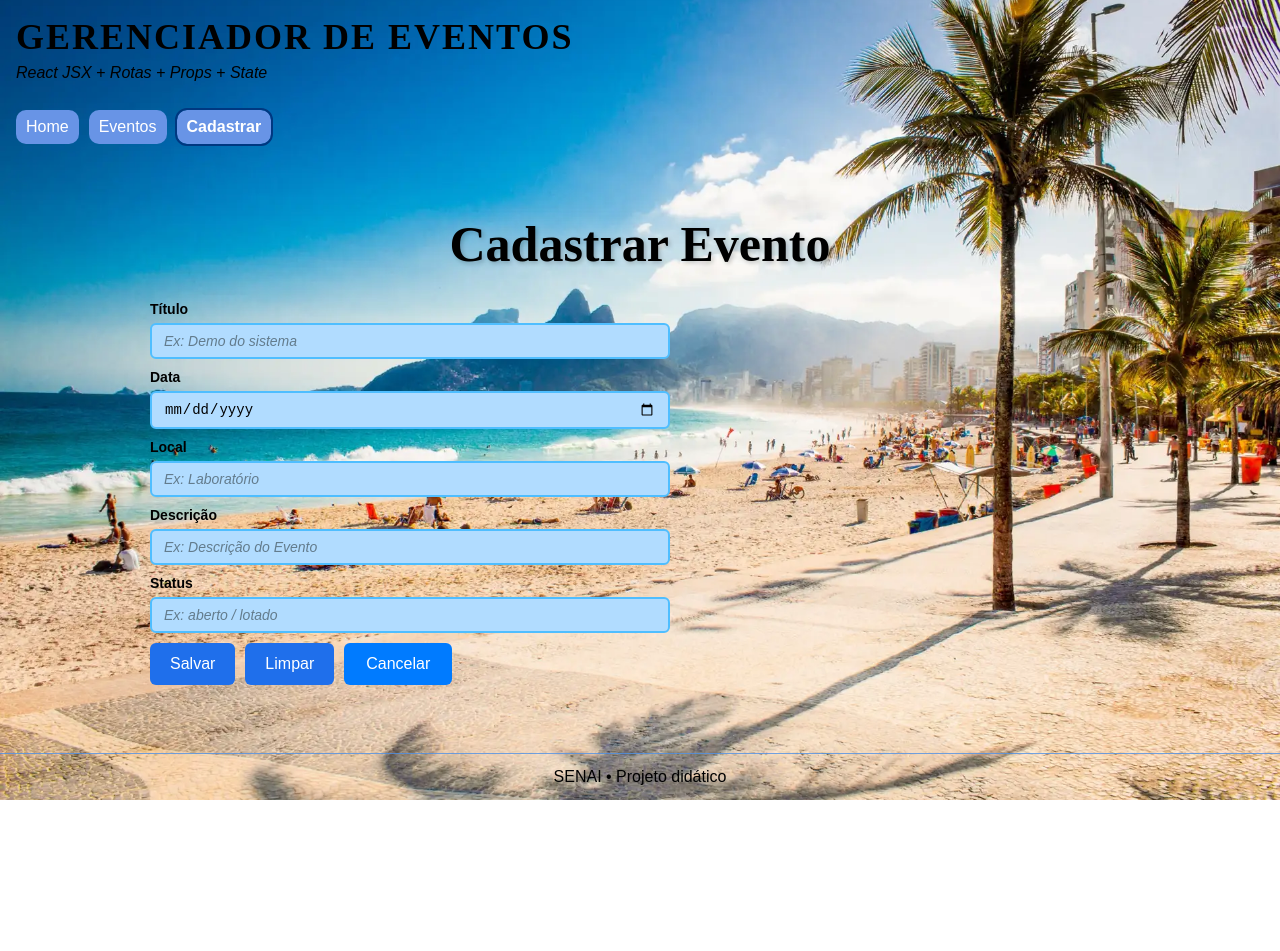
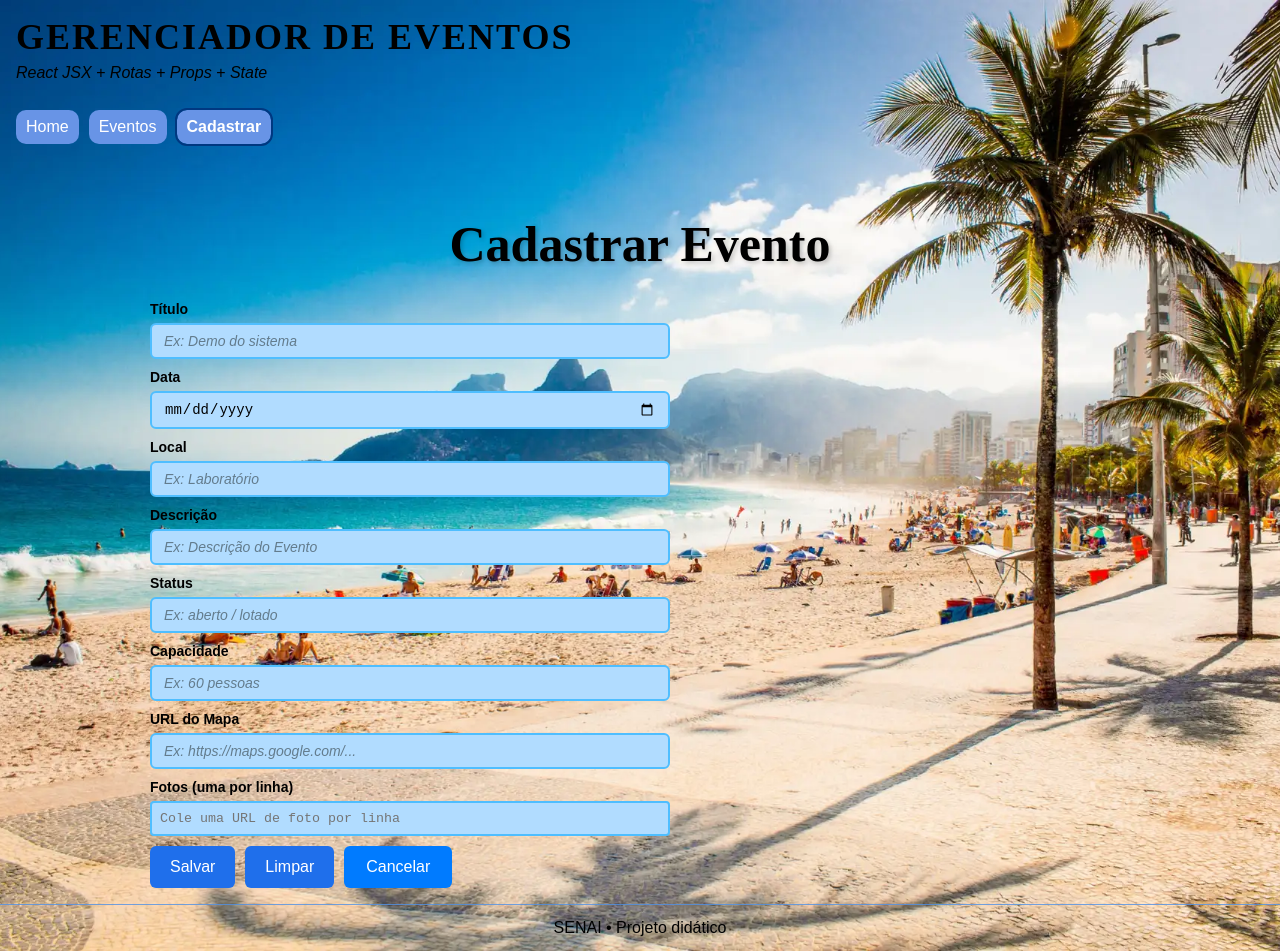
Before and after one commit to yona2512/aula-13-02-2026, a React (Create React App) app: page /cadastrar in a window 1280 px wide. Before the commit the page ends 800 px from the top, so only its background shows below. Built offline with nearby package versions, Linux system fonts and the light colour scheme.

Commit message:
aula 25-02-2026

```diff
--- a/src/components/CardEvento.jsx
+++ b/src/components/CardEvento.jsx
@@ -9,7 +9,6 @@ export default function CardEvento({ evento, onRemover }) {
   const titulo = evento?.titulo || "Sem título";
   const data = evento?.data || "Data não informada";
   const local = evento?.local || "Local não informado";
-  const descricao = evento?.descricao || "";
 
   // Estilo da badge baseado no status (case-insensitive)
   const badgeStyle = {
@@ -52,14 +51,18 @@ export default function CardEvento({ evento, onRemover }) {
         {/*mostra data e local */}
         <p>{data} • {local}</p>
 
-        {/*mostra descrição */}
-        {descricao && <p>{descricao}</p>}
-
 
         {/*botao detalhes */}
         <button
           onClick={() => navigate(`/evento/${evento?.id}`)}
-          style={{ marginRight: "0.5rem" }}
+          style={{ marginRight: "0.5rem",
+            backgroundColor: "#1E90FF",
+            color: "#fff",
+            border: "none",
+            padding: "0.4rem 0.8rem",
+            borderRadius: "4px",
+            cursor: "pointer"}}
+
         >
           Ver detalhes
         </button>
@@ -67,6 +70,14 @@ export default function CardEvento({ evento, onRemover }) {
         {/*botao editar */}
         <button
           onClick={() => navigate("/cadastrar", { state: { evento } })}
+          style={{
+            backgroundColor: "#1E90FF",
+            color: "#fff",
+            border: "none",
+            padding: "0.4rem 0.8rem",
+            borderRadius: "4px",
+            cursor: "pointer"
+          }}
         >
           Editar
         </button>
--- a/src/pages/CadastroEvento.jsx
+++ b/src/pages/CadastroEvento.jsx
@@ -1,15 +1,9 @@
 import React, { useState } from "react";
 import { useNavigate, useLocation } from "react-router-dom";
 
-// Componente funcional para cadastro e edição de eventos
 export default function CadastroEvento({ onAdd, onUpdate }) {
-  // redireciona o usuário para outra página
   const navigate = useNavigate();
-
-  // Hook para acessar dados já passados (ex: ao clicar em "Editar")
   const location = useLocation();
-
-  // Recupera o evento enviado pela rota, se existir (edição)
   const evento = location.state?.evento;
 
   // Estados do formulário
@@ -18,51 +12,76 @@ export default function CadastroEvento({ onAdd, onUpdate }) {
   const [local, setLocal] = useState(evento?.local || "");
   const [descricao, setDescricao] = useState(evento?.descricao || "");
   const [status, setStatus] = useState(evento?.status || "");
+  const [capacidade, setCapacidade] = useState(evento?.capacidade || "");
+  const [mapa, setMapa] = useState(evento?.mapa || "");
+  const [fotosTexto, setFotosTexto] = useState(evento?.fotos?.join("\n") || "");
 
-  // Função para limpar todos os campos do formulário
+  // Limpar formulário
   const limparFormulario = (e) => {
-    e.preventDefault(); // evita comportamento padrão do botão
+    e.preventDefault();
     setTitulo("");
     setData("");
     setLocal("");
     setDescricao("");
     setStatus("");
+    setCapacidade("");
+    setMapa("");
+    setFotosTexto("");
   };
 
-  // Função ao enviar o formulário
+  // Envio do formulário
   const handleSubmit = (e) => {
-    e.preventDefault(); // previne recarregamento da página toda
+    e.preventDefault();
 
-    // Valida se todos os campos estão preenchidos
-    if (!titulo || !data || !local || !descricao || !status) {
+    if (!titulo || !data || !local || !descricao || !status || !capacidade) {
       alert("Preencha todos os campos.");
       return;
     }
 
-    // Converte o status para minúsculas
     const statusFormatado = status.toLowerCase();
+    const capacidadeNum = Number(capacidade);
+
+    // Transformar fotosTexto em lista
+    const fotosLista = fotosTexto
+      .split("\n")
+      .map((linha) => linha.trim())
+      .filter((linha) => linha !== "");
 
     if (evento) {
-      // Se existir evento ele atualiza
-      onUpdate(evento.id, { titulo, data, local, descricao, status: statusFormatado });
+      // atualização
+      onUpdate(evento.id, {
+        titulo,
+        data,
+        local,
+        descricao,
+        status: statusFormatado,
+        capacidade: capacidadeNum,
+        mapa,
+        fotos: fotosLista
+      });
     } else {
-      // Se não existir ele adiciona novo evento
-      onAdd({ titulo, data, local, descricao, status: statusFormatado });
+      // novo evento
+      onAdd({
+        titulo,
+        data,
+        local,
+        descricao,
+        status: statusFormatado,
+        capacidade: capacidadeNum,
+        vagasRestantes: capacidadeNum,
+        mapa,
+        fotos: fotosLista
+      });
     }
 
-    // volta para a pagina eventos
     navigate("/evento");
   };
 
   return (
     <section className="stack">
-      {/* Título Editar ou Cadastrar */}
       <h2>{evento ? "Editar Evento" : "Cadastrar Evento"}</h2>
 
-      {/* formulário de cadastro/edição */}
       <form className="form" onSubmit={handleSubmit}>
-
-        {/* Campo Título */}
         <label>
           Título
           <input
@@ -72,17 +91,11 @@ export default function CadastroEvento({ onAdd, onUpdate }) {
           />
         </label>
 
-        {/* Campo Data */}
         <label>
           Data
-          <input
-            type="date"
-            value={data}
-            onChange={(e) => setData(e.target.value)}
-          />
+          <input type="date" value={data} onChange={(e) => setData(e.target.value)} />
         </label>
 
-        {/* Campo Local */}
         <label>
           Local
           <input
@@ -92,7 +105,6 @@ export default function CadastroEvento({ onAdd, onUpdate }) {
           />
         </label>
 
-        {/* Campo Descrição */}
         <label>
           Descrição
           <input
@@ -102,7 +114,6 @@ export default function CadastroEvento({ onAdd, onUpdate }) {
           />
         </label>
 
-        {/* Campo Status */}
         <label>
           Status
           <input
@@ -112,20 +123,52 @@ export default function CadastroEvento({ onAdd, onUpdate }) {
           />
         </label>
 
-        {/* Botões */}
+        <label>
+          Capacidade
+          <input
+            value={capacidade}
+            onChange={(e) => setCapacidade(e.target.value)}
+            placeholder="Ex: 60 pessoas"
+          />
+        </label>
+
+        <label>
+          URL do Mapa
+          <input
+            type="url"
+            value={mapa}
+            onChange={(e) => setMapa(e.target.value)}
+            placeholder="Ex: https://maps.google.com/..."
+          />
+        </label>
+
+        {/* Área de fotos com barra de rolagem */}
+        <label>
+  Fotos (uma por linha)
+  <textarea
+    value={fotosTexto}
+    onChange={(e) => setFotosTexto(e.target.value)}
+    placeholder="Cole uma URL de foto por linha"
+    style={{
+      width: "100%",
+      height: "35px",       // altura fixa
+      overflowY: "auto",     // rolagem vertical dentro do campo
+      resize: "none",        // impede o usuário de redimensionar
+      padding: "0.5rem",
+      boxSizing: "border-box",
+
+      backgroundColor: "#b1dcff", /* cor de fundo */
+      border: "2px solid #4fbeff",
+      borderRadius: "4px",         // bordas arredondadas
+      }}
+    />
+  </label>
+
+
         <div className="row">
-          {/* Salvar formulário */}
           <button className="btn" type="submit">Salvar</button>
-
-          {/* Limpar campos */}
-          <button className="btn" type="button" onClick={limparFormulario}>
-            Limpar
-          </button>
-
-          {/* Cancelar e voltar para lista de eventos */}
-          <button className="btn ghost" type="button" onClick={() => navigate("/evento")}>
-            Cancelar
-          </button>
+          <button className="btn" type="button" onClick={limparFormulario}>Limpar</button>
+          <button className="btn ghost" type="button" onClick={() => navigate("/evento")}>Cancelar</button>
         </div>
       </form>
     </section>
--- a/src/pages/DetalheEvento.jsx
+++ b/src/pages/DetalheEvento.jsx
@@ -1,16 +1,15 @@
 import React from "react";
-//useParams:para acessar parâmetros da URL
-//Link:para criar links de navegação
+//useParams: para acessar parâmetros da URL
+//Link: para criar links de navegação
 import { useParams, Link } from "react-router-dom";
 
 // Recebe como prop um array de eventos
 export default function DetalheEvento({ eventos }) {
 
-  // useParams retorna um objeto com todos os parâmetros da URL ou seja, ali ele pega o id
+  // useParams retorna um objeto com todos os parâmetros da URL
   const { id } = useParams();
 
-  // Procura no array eventos, onde um evento que tem o id que corresponda ao da URL
-  //convertendo o id da URL para número
+  // Procura no array eventos, convertendo o id da URL para número
   const evento = eventos.find((e) => e.id === Number(id));
 
   // Se não encontrar o evento, mostra uma mensagem de erro
@@ -18,20 +17,55 @@ export default function DetalheEvento({ eventos }) {
     return <h2>Evento não encontrado.</h2>;
   }
 
-  // Se encontrar o evento, renderiza ele
+  // Renderiza o evento
   return (
     <section className="stack">
       {/* Título do evento */}
       <h2>{evento.titulo}</h2>
 
       <div className="box">
-        {/* Informações do evento*/}
+        {/* Informações do evento */}
         <p><strong>Data:</strong> {evento.data}</p>
         <p><strong>Local:</strong> {evento.local}</p>
         <p><strong>Descrição:</strong> {evento.descricao}</p>
+        <p><strong>Capacidade:</strong> {evento.capacidade}</p>
+        <p><strong>Vagas Restantes:</strong> {evento.vagasRestantes}</p>
+
+        {/* Mapa clicável */}
+        {evento.mapa && (
+          <p>
+            <strong>Mapa:</strong>{" "}
+            <a
+              href={evento.mapa}
+              target="_blank"
+              rel="noopener noreferrer"
+              style={{ color: "#0066ff", fontWeight: "bold" }}
+            >
+              Ver localização no mapa
+            </a>
+          </p>
+        )}
+
+        {/* Fotos do evento */}
+        {evento.fotos && evento.fotos.length > 0 && (
+          <div>
+            <h3>Fotos:</h3>
+            <ul style={{ listStyle: "none", padding: 0 }}>
+              {evento.fotos.map((foto, i) => (
+                <li key={i} style={{ marginBottom: "1rem" }}>
+                  <img
+                    src={foto}
+                    alt={`Foto ${i + 1}`}
+                    style={{ maxWidth: "300px", borderRadius: "5px" }}
+                  />
+                </li>
+              ))}
+            </ul>
+          </div>
+        )}
       </div>
 
-      {/* Link para voltar para a lista*/}
+      {/* Link para voltar para a lista */}
       <Link to="/Evento">⬅ Voltar</Link>
     </section>
   );
```
